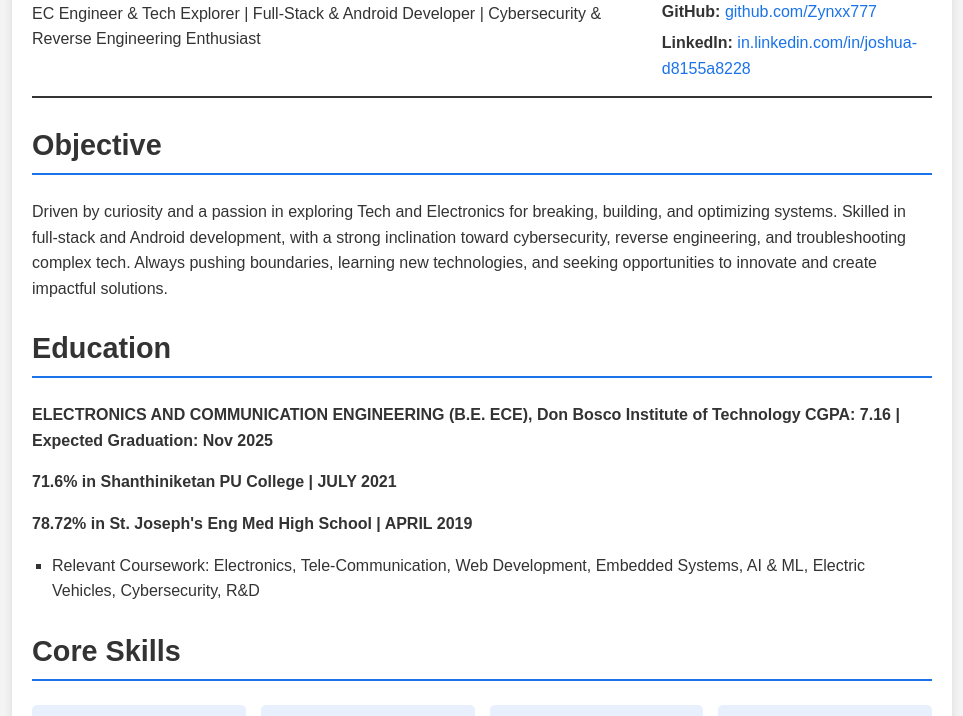
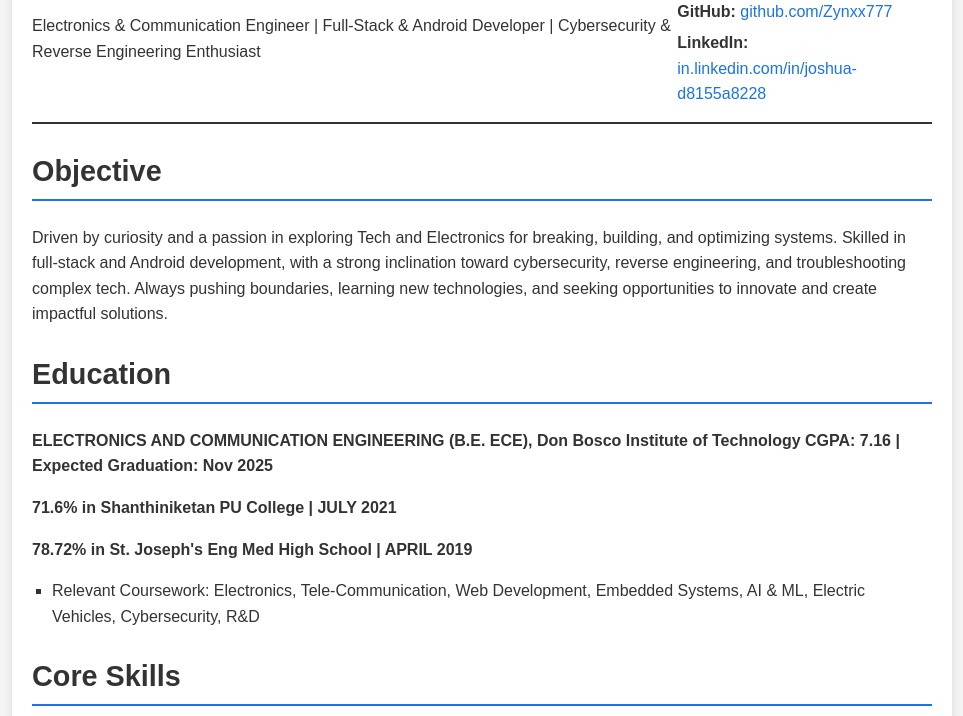
Before and after one commit to Zynxx777/Portfolio, a plain HTML site: page resume.html in a window 1280 px wide. Shown: the part 143-859 px from the top of the page, without its empty margins (158-1121 px from the left). Drawn offline with Linux system fonts and the light colour scheme.

Commit message:
resume.html

```diff
--- a/resume.html
+++ b/resume.html
@@ -11,7 +11,7 @@
         <header>
             <div class="header-left">
                 <h1>JOSHUA D</h1>
-                <p>EC Engineer & Tech Explorer | Full-Stack & Android Developer | Cybersecurity & Reverse Engineering Enthusiast</p>
+                <p>Electronics & Communication Engineer | Full-Stack & Android Developer | Cybersecurity & Reverse Engineering Enthusiast</p>
             </div>
             <div class="header-right">
                 <p><strong>Location:</strong> Channapatna, Ramnagar, KA</p>
```
